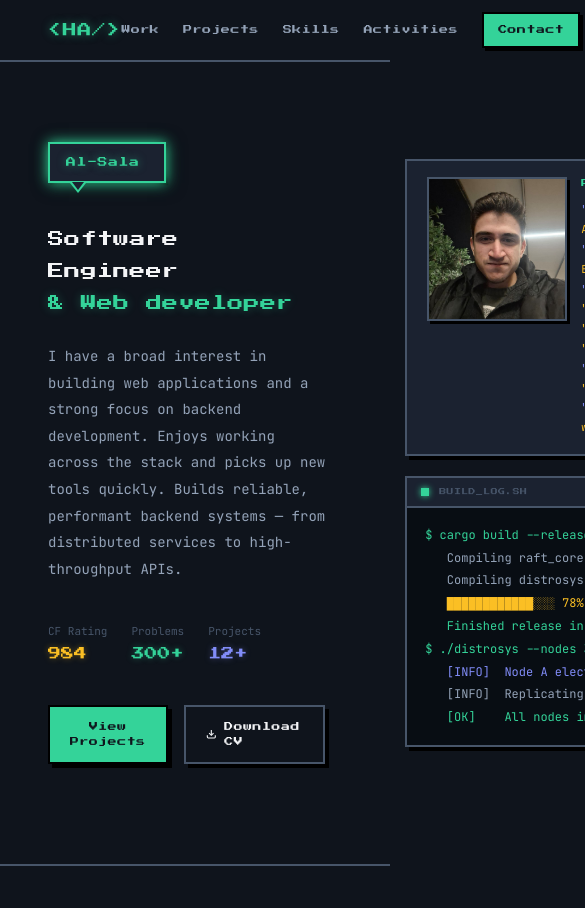
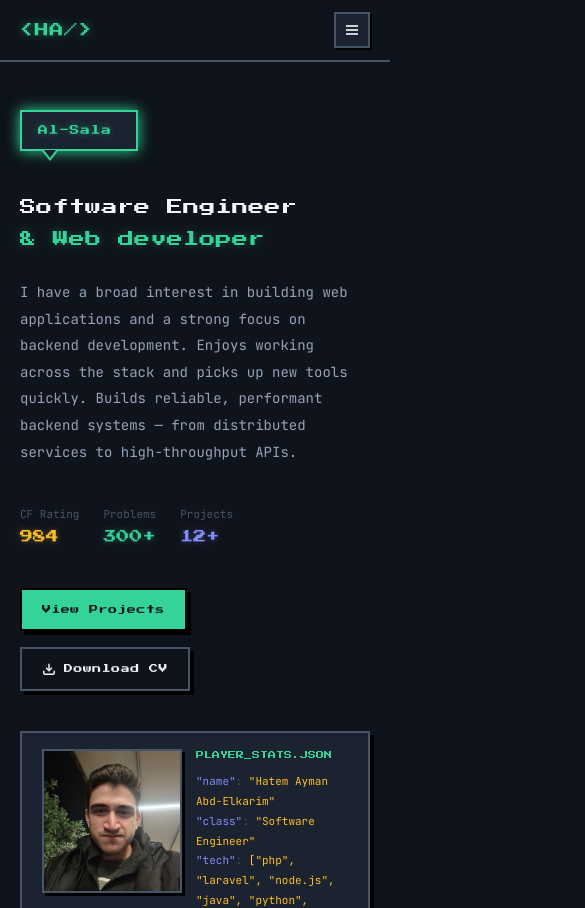
Before and after one commit to hatemabd-elkarim/My-Portfolio, a React (Vite) app: page / in a window 390 px wide. Shown: the top 908 px of the page, 585 px wide, since content can reach past the window. Built offline with nearby package versions, Linux system fonts and the light colour scheme; the HTML template or start-up script is replaced by a standard one.

Commit message:
add responsive feature

```diff
--- a/src/components/imageCarousel.tsx
+++ b/src/components/imageCarousel.tsx
@@ -60,13 +60,22 @@ export function ImageCarousel({
       onPointerLeave={onPointerUp}
       onClick={onImageClick}
     >
-      {/* Images */}
-      {images.map((img, i) => (
+      {/* Images — only mount the active slide + its immediate neighbors so we
+          don't force-load every image in every project on page load */}
+      {images.map((img, i) => {
+        const distance = Math.min(
+          Math.abs(i - idx),
+          images.length - Math.abs(i - idx),
+        );
+        if (distance > 1) return null;
+        return (
           <img
             key={i}
             src={img.url}
             alt={img.alt}
             draggable={false}
+            loading="lazy"
+            decoding="async"
             style={{
               position: "absolute",
               inset: 0,
@@ -78,7 +87,8 @@ export function ImageCarousel({
               pointerEvents: "none",
             }}
           />
-      ))}
+        );
+      })}
 
       {/* Zoom hint icon */}
       <div
--- a/src/components/lightbox.tsx
+++ b/src/components/lightbox.tsx
@@ -158,6 +158,7 @@ export function Lightbox({
           src={images[idx].url}
           alt={images[idx].alt}
           draggable={false}
+          decoding="async"
           style={{
             maxWidth: "100%",
             maxHeight: "100%",
--- a/src/components/navbar.tsx
+++ b/src/components/navbar.tsx
@@ -8,6 +8,7 @@ const NAV_LINKS = ["Work", "Projects", "Skills", "Activities"];
 export function Navbar() {
   const [active, setActive] = useState("");
   const [scrolled, setScrolled] = useState(false);
+  const [menuOpen, setMenuOpen] = useState(false);
 
   useEffect(() => {
     const onScroll = () => setScrolled(window.scrollY > 20);
@@ -20,6 +21,7 @@ export function Navbar() {
       .getElementById(id.toLowerCase())
       ?.scrollIntoView({ behavior: "smooth" });
     setActive(id);
+    setMenuOpen(false);
   };
 
   return (
@@ -28,26 +30,71 @@ export function Navbar() {
         position: "sticky",
         top: 0,
         zIndex: 100,
-        background: scrolled ? "rgba(15,20,28,0.97)" : "#0F141C",
+        background: scrolled || menuOpen ? "rgba(15,20,28,0.97)" : "#0F141C",
         borderBottom: "2px solid #475569",
         boxShadow: scrolled ? "0 4px 0px #000000" : "none",
         transition: "background 0.2s, box-shadow 0.2s",
       }}
     >
       <div
+        className="section-container"
         style={{
           maxWidth: "1440px",
-          margin: "0 auto",
-          padding: "0 48px",
           display: "flex",
           alignItems: "center",
           justifyContent: "space-between",
           height: "60px",
+          position: "relative",
         }}
       >
         <PixelMonogram />
 
-        <div className="flex items-center gap-6">
+        {/* Mobile hamburger toggle */}
+        <button
+          className="nav-toggle btn-retro"
+          onClick={() => setMenuOpen((o) => !o)}
+          aria-label={menuOpen ? "Close menu" : "Open menu"}
+          style={{
+            background: "#1B2230",
+            border: "2px solid #475569",
+            color: "#F3F4F6",
+            width: "36px",
+            height: "36px",
+            alignItems: "center",
+            justifyContent: "center",
+            cursor: "pointer",
+            boxShadow: "2px 2px 0px #000000",
+          }}
+        >
+          {menuOpen ? (
+            <svg
+              width="16"
+              height="16"
+              viewBox="0 0 24 24"
+              fill="none"
+              stroke="currentColor"
+              strokeWidth="2.5"
+            >
+              <line x1="4" y1="4" x2="20" y2="20" />
+              <line x1="20" y1="4" x2="4" y2="20" />
+            </svg>
+          ) : (
+            <svg
+              width="16"
+              height="16"
+              viewBox="0 0 24 24"
+              fill="none"
+              stroke="currentColor"
+              strokeWidth="2.5"
+            >
+              <line x1="3" y1="6" x2="21" y2="6" />
+              <line x1="3" y1="12" x2="21" y2="12" />
+              <line x1="3" y1="18" x2="21" y2="18" />
+            </svg>
+          )}
+        </button>
+
+        <div className={`nav-links${menuOpen ? " open" : ""}`}>
           {NAV_LINKS.map((link) => (
             <button
               key={link}
--- a/src/index.css
+++ b/src/index.css
@@ -199,3 +199,180 @@ body {
   to { opacity: 1; transform: translateY(0); }
 }
 .fade-in { animation: fadeInUp 0.5s ease forwards; }
+
+/* ─── Responsive layout ─────────────────────────────────────────────────── */
+
+/* Shared content container: consistent side padding that shrinks on smaller screens */
+.section-container {
+  margin: 0 auto;
+  padding: 0 48px;
+  width: 100%;
+}
+@media (max-width: 1024px) {
+  .section-container { padding: 0 32px; }
+}
+@media (max-width: 640px) {
+  .section-container { padding: 0 20px; }
+}
+
+/* Section vertical padding that shrinks on smaller screens */
+.section-pad {
+  padding: 80px 0;
+}
+@media (max-width: 640px) {
+  .section-pad { padding: 56px 0; }
+}
+
+/* ── Navbar ── */
+.nav-links {
+  display: flex;
+  align-items: center;
+  gap: 24px;
+}
+.nav-toggle {
+  display: none;
+}
+@media (max-width: 768px) {
+  .nav-links {
+    display: none;
+  }
+  .nav-links.open {
+    display: flex;
+    position: absolute;
+    top: 60px;
+    left: 0;
+    right: 0;
+    flex-direction: column;
+    align-items: flex-start;
+    gap: 18px;
+    background: #0F141C;
+    border-bottom: 2px solid #475569;
+    padding: 20px;
+    box-shadow: 0 4px 0px #000000;
+  }
+  .nav-toggle {
+    display: flex;
+  }
+}
+
+/* ── Hero ── */
+.hero-grid {
+  max-width: 1440px;
+  margin: 0 auto;
+  padding: 80px 48px 100px;
+  display: grid;
+  grid-template-columns: 1fr 1fr;
+  gap: 80px;
+  align-items: center;
+  min-height: 88vh;
+}
+@media (max-width: 1024px) {
+  .hero-grid {
+    gap: 48px;
+    padding: 64px 32px 72px;
+  }
+}
+@media (max-width: 860px) {
+  .hero-grid {
+    grid-template-columns: 1fr;
+    min-height: auto;
+    padding: 48px 20px 56px;
+    gap: 40px;
+  }
+}
+
+/* ── Skills ── */
+.skills-grid {
+  display: grid;
+  grid-template-columns: repeat(3, 1fr);
+  gap: 24px;
+  margin-top: 48px;
+}
+@media (max-width: 1024px) {
+  .skills-grid { grid-template-columns: repeat(2, 1fr); }
+}
+@media (max-width: 640px) {
+  .skills-grid { grid-template-columns: 1fr; }
+}
+
+.inv-grid {
+  display: grid;
+  grid-template-columns: repeat(3, 1fr);
+  gap: 6px;
+}
+@media (max-width: 420px) {
+  .inv-grid { grid-template-columns: repeat(2, 1fr); }
+}
+
+/* ── Timeline ── */
+.tl-row {
+  display: grid;
+  grid-template-columns: 120px 2px 1fr;
+  grid-template-areas: "date node content";
+  gap: 0 24px;
+  position: relative;
+}
+.tl-date { grid-area: date; }
+.tl-node { grid-area: node; }
+.tl-content { grid-area: content; }
+.tl-line {
+  left: 120px;
+}
+@media (max-width: 640px) {
+  .tl-row {
+    grid-template-columns: 20px 1fr;
+    grid-template-areas: "node content";
+    gap: 0 14px;
+  }
+  .tl-date {
+    display: none;
+  }
+  .tl-content {
+    position: relative;
+    padding-top: 30px !important;
+  }
+  .tl-content::before {
+    content: attr(data-year);
+    position: absolute;
+    top: 12px;
+    left: 18px;
+    font-family: var(--font-pixel);
+    font-size: 8px;
+    color: #475569;
+    letter-spacing: 0.05em;
+  }
+  .tl-line {
+    left: 10px !important;
+  }
+}
+
+/* ── Footer ── */
+.footer-status-bar {
+  padding: 10px 20px;
+}
+@media (min-width: 641px) {
+  .footer-status-bar { padding: 10px 48px; }
+}
+.footer-row {
+  max-width: 1440px;
+  margin: 0 auto;
+  padding: 24px 48px;
+  display: flex;
+  align-items: center;
+  justify-content: space-between;
+  gap: 20px;
+}
+.footer-note {
+  text-align: right;
+}
+@media (max-width: 768px) {
+  .footer-row {
+    flex-direction: column;
+    align-items: flex-start;
+    padding: 24px 20px;
+    text-align: left;
+  }
+  .footer-note {
+    text-align: left;
+  }
+}
--- a/src/sections/projects.tsx
+++ b/src/sections/projects.tsx
@@ -1,6 +1,6 @@
 import { ImageCarousel } from "@/components/imageCarousel.tsx";
 import { SectionHeader } from "../components/sectionHeader.tsx";
-import { GithubIcon, ExternalLinkIcon} from "../components/pixelArt.tsx";
+import { GithubIcon, ExternalLinkIcon } from "../components/pixelArt.tsx";
 import { PROJECTS } from "../data/projects.tsx";
 
 // ─── Projects Section ─────────────────────────────────────────────────────────
@@ -9,13 +9,13 @@ export function Projects() {
   return (
     <section
       id="projects"
+      className="section-pad"
       style={{
         background: "#0F141C",
         borderTop: "2px solid #475569",
-        padding: "80px 0",
       }}
     >
-      <div style={{ maxWidth: "1440px", margin: "0 auto", padding: "0 48px" }}>
+      <div className="section-container" style={{ maxWidth: "1440px" }}>
         <SectionHeader
           label="PROJECTS.EXE"
           subtitle="Selected works — hover to inspect"
--- a/src/sections/work.tsx
+++ b/src/sections/work.tsx
@@ -8,19 +8,7 @@ const PROFILE_IMAGE_URL = "/hatem.jpeg";
 
 export function Hero() {
   return (
-    <section
-      id="work"
-      style={{
-        maxWidth: "1440px",
-        margin: "0 auto",
-        padding: "80px 48px 100px",
-        display: "grid",
-        gridTemplateColumns: "1fr 1fr",
-        gap: "80px",
-        alignItems: "center",
-        minHeight: "88vh",
-      }}
-    >
+    <section id="work" className="hero-grid">
       {/* Left: text */}
       <div>
         <div style={{ marginBottom: "40px" }}>
@@ -65,6 +53,7 @@ export function Hero() {
           className="font-mono"
           style={{
             display: "flex",
+            flexWrap: "wrap",
             gap: "24px",
             marginBottom: "40px",
             fontSize: "11px",
@@ -93,7 +82,7 @@ export function Hero() {
           ))}
         </div>
 
-        <div className="flex gap-4">
+        <div className="flex gap-4 flex-wrap">
           <button
             className="btn-retro font-pixel"
             onClick={() =>
@@ -115,7 +104,8 @@ export function Hero() {
             View Projects
           </button>
           <a
-            href="/Hatem_Ayman_Resume.pdf" target="_blank"
+            href="/Hatem_Ayman_Resume.pdf"
+            target="_blank"
             download="Hatem_Ayman_Resume.pdf"
             className="btn-retro font-pixel flex items-center gap-2"
             style={{
```
Also changed, not shown: src/components/footer.tsx (+5 -14 lines), src/sections/activities.tsx (+9 -9 lines), src/sections/skills.tsx (+4 -17 lines). Lines whose indentation alone changed are shown as unchanged.
